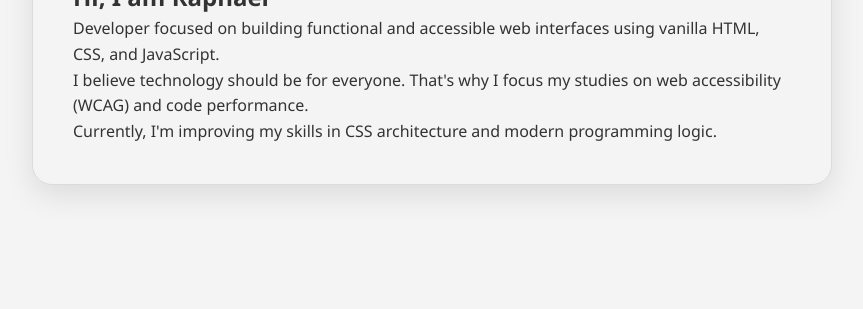
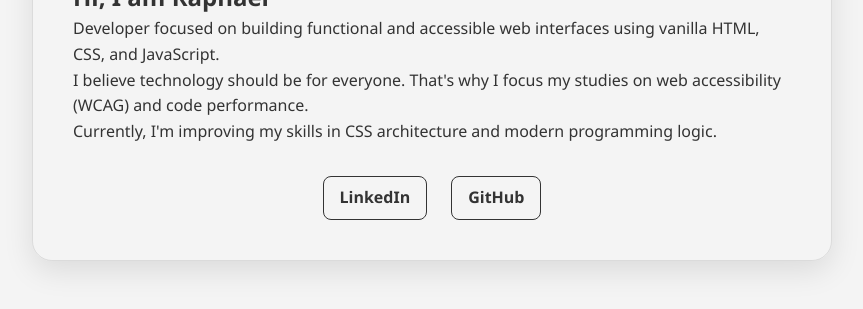
Before and after one commit to DevRaph12/portfolio-2026, a plain HTML site: page index.html in a window 1280 px wide. Shown: the part 229-538 px from the top of the page, without its empty margins (208-1071 px from the left). Drawn offline with Linux system fonts and the light colour scheme.

Commit message:
Added two buttons for social links

```diff
--- a/index.html
+++ b/index.html
@@ -68,6 +68,30 @@
 <p class="translatable" data-en="Currently, I'm improving my skills in CSS architecture and modern programming logic."
 data-pt="Atualmente, estou aprimorando minhas habilidades em arquitetura de CSS e lógica de programação moderna.">Currently, I'm improving my skills in CSS architecture and modern programming logic.</p>
 </div>
+
+<div class="social-links">
+    <a href="https://linkedin.com"
+       target="_blank"
+       rel="noopener noreferrer"
+       class="translatable-label"
+       data-pt="Visite meu LinkedIn"
+       data-en="Visit my LinkedIn"
+       aria-label="Visit my LinkedIn">
+       LinkedIn
+    </a>
+
+    <a href="https://github.com"
+       target="_blank"
+       rel="noopener noreferrer"
+       class="translatable-label"
+       data-pt="Veja meu GitHub"
+       data-en="See my GitHub"
+       aria-label="See my GitHub">
+       GitHub
+    </a>
+</div>
+
+
         </section>
     </main>
     <script src="script.js"></script>
--- a/styles.css
+++ b/styles.css
@@ -58,3 +58,28 @@ main {
     border: 1px solid rgba(0, 0, 0, 0.1);
     box-shadow: 0 10px 30px rgba(0, 0, 0, 0.1);
 }
+
+.social-links {
+    margin-top: 2rem;
+    display: flex;
+    gap: 1.5rem;
+    justify-content: center;
+}
+
+.social-links a {
+    text-decoration: none;
+    /* Usa a mesma cor que você definiu para o texto do seu body (#333) */
+    color: #333;
+    font-weight: 600;
+    padding: 0.5rem 1rem;
+    /* Uma borda sutil para parecer um botão */
+    border: 1px solid #333;
+    border-radius: 8px;
+    transition: all 0.3s ease;
+}
+
+.social-links a:hover {
+    /* Quando passa o mouse, ele inverte: fundo escuro e letra clara */
+    background-color: #333;
+    color: #f4f4f4;
+}
```
